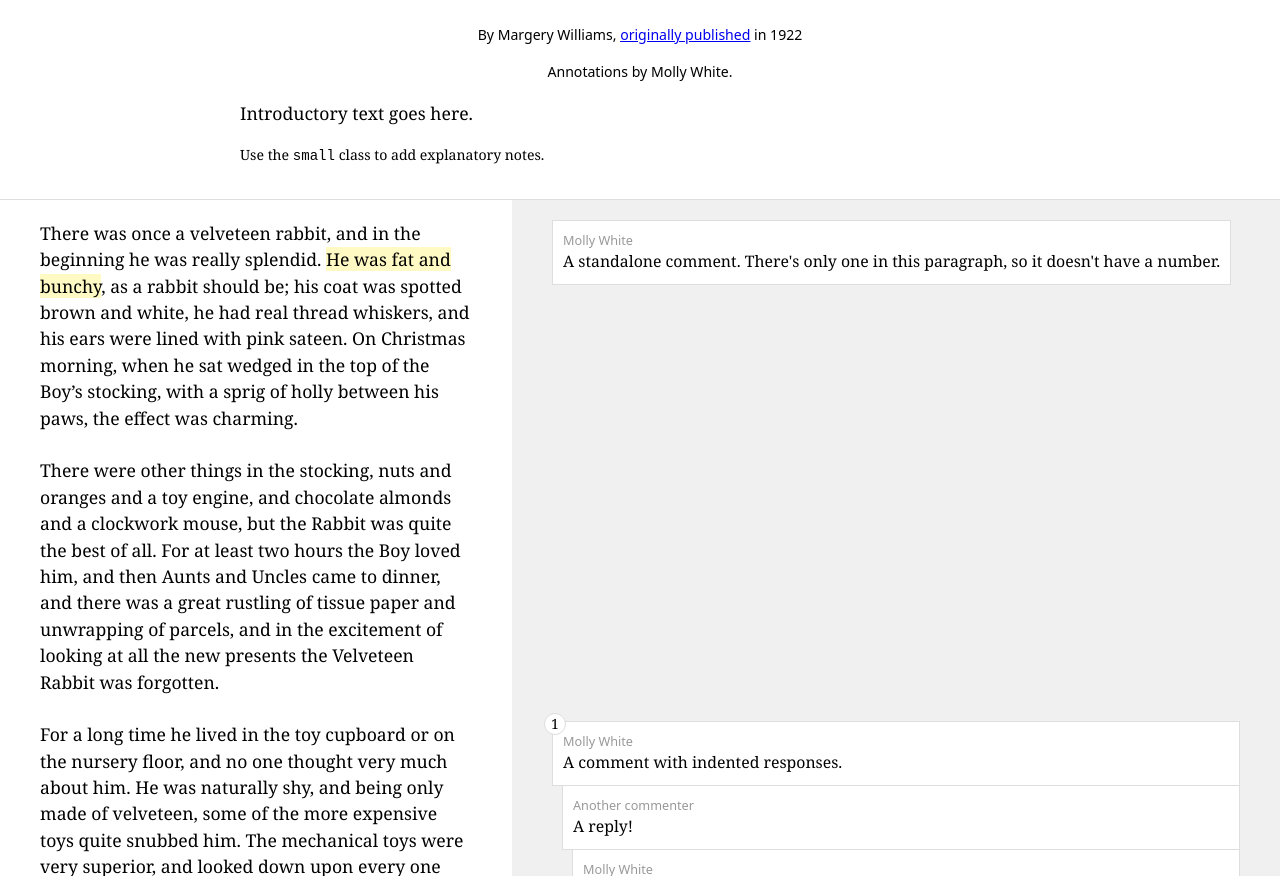
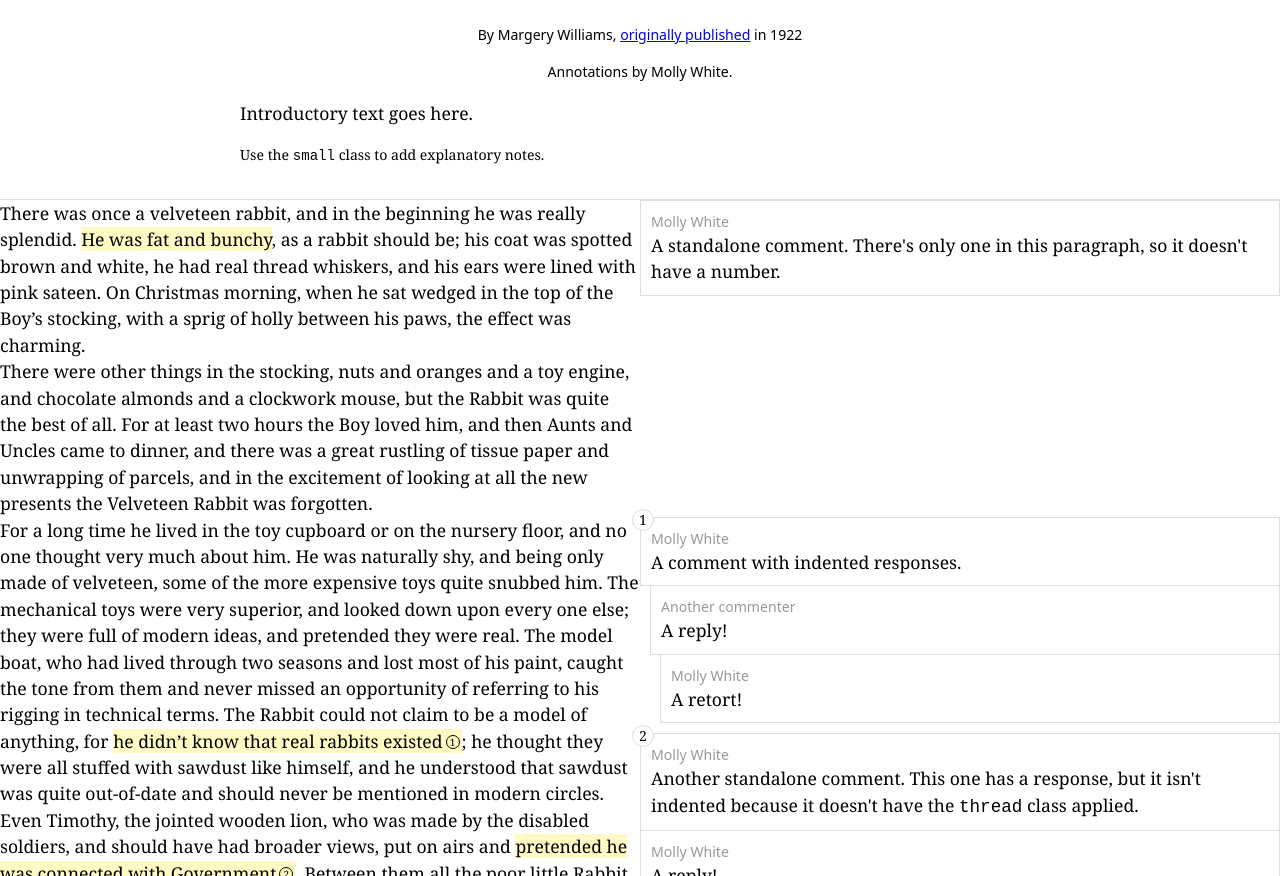
Before and after one commit to molly/annotate, a plain HTML site: page index.html in a window 1280 px wide. Shown: the part 76-952 px from the top of the page. Drawn offline with Linux system fonts and the light colour scheme.

Commit message:
base grid + HTML simplification

```diff
--- a/index.html
+++ b/index.html
@@ -1,80 +1,117 @@
 <!DOCTYPE html>
 <html class="no-js" lang="en">
   <head>
-    <meta charset="utf-8">
-    <meta property="og:type" content="profile">
-    <meta name="viewport" content="width=device-width, initial-scale=1">
-    <link rel="stylesheet" href="./styles.css">
+    <meta charset="utf-8" />
+    <meta property="og:type" content="profile" />
+    <meta name="viewport" content="width=device-width, initial-scale=1" />
+    <link rel="stylesheet" href="./styles.css" />
     <script src="./annotate.js" defer></script>
 
     <!-- TODO: Fill out the below -->
-    <meta property="og:locale" content="en_US">
-    <meta name="theme-color" content="#96B78A">
-    <link rel="apple-touch-icon" sizes="180x180" href="">
-    <link rel="icon" type="image/png" sizes="32x32" href="">
-    <link rel="icon" type="image/png" sizes="16x16" href="">
-    <meta property="og:site_name" content="">
+    <meta property="og:locale" content="en_US" />
+    <meta name="theme-color" content="#96B78A" />
+    <link rel="apple-touch-icon" sizes="180x180" href="" />
+    <link rel="icon" type="image/png" sizes="32x32" href="" />
+    <link rel="icon" type="image/png" sizes="16x16" href="" />
+    <meta property="og:site_name" content="" />
     <title></title>
-    <meta property="og:title" content="">
-    <meta property="og:description" content="">
-    <meta name="description" content="">
-    <meta name="author" content="">
-    <meta property="og:image" content="">
-    <meta property="og:image:alt" content="">
-    <meta property="og:image:width" content="">
-    <meta property="og:image:height" content="">
-    <meta property="og:url" content="">
-    <meta name="twitter:card" content="">
-    <meta name="twitter:creator" content="">
-    <meta name="twitter:title" content="">
-    <meta name="twitter:description" content="">
-    <meta name="twitter:image" content="">
-    <meta name="twitter:image:alt" content="">
+    <meta property="og:title" content="" />
+    <meta property="og:description" content="" />
+    <meta name="description" content="" />
+    <meta name="author" content="" />
+    <meta property="og:image" content="" />
+    <meta property="og:image:alt" content="" />
+    <meta property="og:image:width" content="" />
+    <meta property="og:image:height" content="" />
+    <meta property="og:url" content="" />
+    <meta name="twitter:card" content="" />
+    <meta name="twitter:creator" content="" />
+    <meta name="twitter:title" content="" />
+    <meta name="twitter:description" content="" />
+    <meta name="twitter:image" content="" />
+    <meta name="twitter:image:alt" content="" />
   </head>
   <body>
     <div class="title-block">
       <h1>The Velveteen Rabbit</h1>
       <div class="byline">
-         By Margery Williams, <a href="https://en.wikisource.org/wiki/The_Velveteen_Rabbit">originally published</a> in 1922</div>
-      <div class="byline">
-         Annotations by Molly White.</div>
+        By Margery Williams,
+        <a href="https://en.wikisource.org/wiki/The_Velveteen_Rabbit"
+          >originally published</a
+        >
+        in 1922
+      </div>
+      <div class="byline">Annotations by Molly White.</div>
     </div>
     <div class="intro">
-      <p>
-        Introductory text goes here.
+      <p>Introductory text goes here.</p>
+      <p class="small">
+        Use the <code>small</code> class to add explanatory notes.
       </p>
-      <p class="small">Use the <code>small</code> class to add explanatory notes.</p>
     </div>
-    <div class="group first">
-      <div class="left">
-        <div class="content">There was once a velveteen rabbit, and in the beginning he was really splendid. <mark aria-details="bunchy">He was fat and bunchy</mark>, as a rabbit should be; his coat was spotted brown and white, he had real thread whiskers, and his ears were lined with pink sateen. On Christmas morning, when he sat wedged in the top of the Boy’s stocking, with a sprig of holly between his paws, the effect was charming.</div>
-      </div>
-      <div class="right">
+    <main class="maincontent">
+      <div class="group first">
+        <div class="content">
+          There was once a velveteen rabbit, and in the beginning he was really
+          splendid. <mark aria-details="bunchy">He was fat and bunchy</mark>, as
+          a rabbit should be; his coat was spotted brown and white, he had real
+          thread whiskers, and his ears were lined with pink sateen. On
+          Christmas morning, when he sat wedged in the top of the Boy’s
+          stocking, with a sprig of holly between his paws, the effect was
+          charming.
+        </div>
+
         <div class="content">
           <div class="annotation" role="comment" id="bunchy">
             <div class="commenter">Molly White</div>
-            A standalone comment. There's only one in this paragraph, so it doesn't have a number.
+            A standalone comment. There's only one in this paragraph, so it
+            doesn't have a number.
           </div>
         </div>
       </div>
-    </div>
-    <div class="group">
-      <div class="left">
-        <div class="content">There were other things in the stocking, nuts and oranges and a toy engine, and chocolate almonds and a clockwork mouse, but the Rabbit was quite the best of all. For at least two hours the Boy loved him, and then Aunts and Uncles came to dinner, and there was a great rustling of tissue paper and unwrapping of parcels, and in the excitement of looking at all the new presents the Velveteen Rabbit was forgotten.</div>
-      </div>
-      <div class="right">
-        <div class="content empty"></div>
-      </div>
-    </div>
-    <div class="group">
-      <div class="left">
+      <div class="group">
         <div class="content">
-          For a long time he lived in the toy cupboard or on the nursery floor, and no one thought very much about him. He was naturally shy, and being only made of velveteen, some of the more expensive toys quite snubbed him. The mechanical toys were very superior, and looked down upon every one else; they were full of modern ideas, and pretended they were real. The model boat, who had lived through two seasons and lost most of his paint, caught the tone from them and never missed an opportunity of referring to his rigging in technical terms. The Rabbit could not claim to be a model of anything, for <mark data-annotation-id="1" aria-details="real-rabbits">he didn’t know that real rabbits existed</mark>; he thought they were all stuffed with sawdust like himself, and he understood that sawdust was quite out-of-date and should never be mentioned in modern circles. Even Timothy, the jointed wooden lion, who was made by the disabled soldiers, and should have had broader views, put on airs and <mark data-annotation-id="2" aria-details="government">pretended he was connected with Government</mark>. Between them all the poor little Rabbit was made to feel himself very insignificant and commonplace, and the only person who was kind to him at all was the Skin Horse.
+          There were other things in the stocking, nuts and oranges and a toy
+          engine, and chocolate almonds and a clockwork mouse, but the Rabbit
+          was quite the best of all. For at least two hours the Boy loved him,
+          and then Aunts and Uncles came to dinner, and there was a great
+          rustling of tissue paper and unwrapping of parcels, and in the
+          excitement of looking at all the new presents the Velveteen Rabbit was
+          forgotten.
         </div>
       </div>
-      <div class="right">
+      <div class="group">
         <div class="content">
-          <div class="annotation-group" role="comment" data-annotation-id="1" id="real-rabbits">
+          For a long time he lived in the toy cupboard or on the nursery floor,
+          and no one thought very much about him. He was naturally shy, and
+          being only made of velveteen, some of the more expensive toys quite
+          snubbed him. The mechanical toys were very superior, and looked down
+          upon every one else; they were full of modern ideas, and pretended
+          they were real. The model boat, who had lived through two seasons and
+          lost most of his paint, caught the tone from them and never missed an
+          opportunity of referring to his rigging in technical terms. The Rabbit
+          could not claim to be a model of anything, for
+          <mark data-annotation-id="1" aria-details="real-rabbits"
+            >he didn’t know that real rabbits existed</mark
+          >; he thought they were all stuffed with sawdust like himself, and he
+          understood that sawdust was quite out-of-date and should never be
+          mentioned in modern circles. Even Timothy, the jointed wooden lion,
+          who was made by the disabled soldiers, and should have had broader
+          views, put on airs and
+          <mark data-annotation-id="2" aria-details="government"
+            >pretended he was connected with Government</mark
+          >. Between them all the poor little Rabbit was made to feel himself
+          very insignificant and commonplace, and the only person who was kind
+          to him at all was the Skin Horse.
+        </div>
+
+        <div class="content">
+          <div
+            class="annotation-group"
+            role="comment"
+            data-annotation-id="1"
+            id="real-rabbits"
+          >
             <div class="annotation">
               <div class="commenter">Molly White</div>
               A comment with indented responses.
@@ -88,10 +125,17 @@
               A retort!
             </div>
           </div>
-          <div class="annotation-group" role="comment" data-annotation-id="2" id="government">
+          <div
+            class="annotation-group"
+            role="comment"
+            data-annotation-id="2"
+            id="government"
+          >
             <div class="annotation">
               <div class="commenter">Molly White</div>
-              Another standalone comment. This one has a response, but it isn't indented because it doesn't have the <code>thread</code> class applied.
+              Another standalone comment. This one has a response, but it isn't
+              indented because it doesn't have the <code>thread</code> class
+              applied.
             </div>
             <div class="annotation">
               <div class="commenter">Molly White</div>
@@ -100,21 +144,43 @@
           </div>
         </div>
       </div>
-    </div>
-    <div class="group last">
-      <div class="left">
+      <div class="group last">
         <div class="content">
-          The Skin Horse had lived longer in the nursery than any of the others. He was so old that his brown coat was bald in patches and showed the seams underneath, and <mark data-annotation-id="1" aria-details="bead-necklaces">most of the hairs in his tail had been pulled out to string bead necklaces</mark>. He was wise, for he had seen a long succession of mechanical toys arrive to boast and swagger, and by-and-by break their mainsprings and pass away, and he knew that they were only toys, and would never turn into anything else. For <mark data-annotation-id="2" aria-details="nursery-magic">nursery magic</mark> is very strange and wonderful, and only those playthings that are old and wise and experienced like the Skin Horse understand all about it.
+          The Skin Horse had lived longer in the nursery than any of the others.
+          He was so old that his brown coat was bald in patches and showed the
+          seams underneath, and
+          <mark data-annotation-id="1" aria-details="bead-necklaces"
+            >most of the hairs in his tail had been pulled out to string bead
+            necklaces</mark
+          >. He was wise, for he had seen a long succession of mechanical toys
+          arrive to boast and swagger, and by-and-by break their mainsprings and
+          pass away, and he knew that they were only toys, and would never turn
+          into anything else. For
+          <mark data-annotation-id="2" aria-details="nursery-magic"
+            >nursery magic</mark
+          >
+          is very strange and wonderful, and only those playthings that are old
+          and wise and experienced like the Skin Horse understand all about it.
         </div>
-      </div>
-      <div class="right">
+
         <div class="content">
-          <div class="annotation-group" role="comment" data-annotation-id="1" id="bead-necklaces">
+          <div
+            class="annotation-group"
+            role="comment"
+            data-annotation-id="1"
+            id="bead-necklaces"
+          >
             <div class="annotation">
-              A standalone comment. This one doesn't have a commenter name identified.
+              A standalone comment. This one doesn't have a commenter name
+              identified.
             </div>
           </div>
-          <div class="annotation-group" role="comment" data-annotation-id="2" id="nursery-magic">
+          <div
+            class="annotation-group"
+            role="comment"
+            data-annotation-id="2"
+            id="nursery-magic"
+          >
             <div class="annotation">
               <div class="commenter">Molly White</div>
               Another standalone comment.
@@ -122,16 +188,40 @@
           </div>
         </div>
       </div>
-    </div>
-    <div class="outro">
+    </main>
+    <footer class="outro">
       An outro can go here, if you want.
       <div class="fine-print">
-        <p>This is a good place to put a copyright disclosure, especially if you're republishing a full copyrighted work by another person. I used this one in my <a href="https://www.mollywhite.net/annotations/latecomers-guide-to-crypto">Edited Latecomer's Guide to Crypto</a>:</p>
-        <p>Copyright to the <i>New York Times</i> article belongs to the <i>Times</i>, and the article can be read in its original form in full at <a href="https://www.nytimes.com/interactive/2022/03/18/technology/cryptocurrency-crypto-guide.html">nytimes.com</a>. It is republished here for the purposes of critical commentary. Copyright of the annotations belongs to their respective authors, as noted inline. Those without authors noted inline are combined commentaries from several annotators.</p>
+        <p>
+          This is a good place to put a copyright disclosure, especially if
+          you're republishing a full copyrighted work by another person. I used
+          this one in my
+          <a
+            href="https://www.mollywhite.net/annotations/latecomers-guide-to-crypto"
+            >Edited Latecomer's Guide to Crypto</a
+          >:
+        </p>
+        <p>
+          Copyright to the <i>New York Times</i> article belongs to the
+          <i>Times</i>, and the article can be read in its original form in full
+          at
+          <a
+            href="https://www.nytimes.com/interactive/2022/03/18/technology/cryptocurrency-crypto-guide.html"
+            >nytimes.com</a
+          >. It is republished here for the purposes of critical commentary.
+          Copyright of the annotations belongs to their respective authors, as
+          noted inline. Those without authors noted inline are combined
+          commentaries from several annotators.
+        </p>
       </div>
       <div class="fine-print">
-        <p>Page built with <a href="https://github.com/molly/annotate" target="_blank">Annotate</a>.</p>
+        <p>
+          Page built with
+          <a href="https://github.com/molly/annotate" target="_blank"
+            >Annotate</a
+          >.
+        </p>
       </div>
-    </div>
+    </footer>
   </body>
 </html>
--- a/styles.css
+++ b/styles.css
@@ -80,8 +80,8 @@ a:hover {
 }
 
 .group {
-  display: flex;
-  width: 100%;
+  display: grid;
+  grid-template-columns: 1fr 1fr;
 }
 
 .group.first {
```
